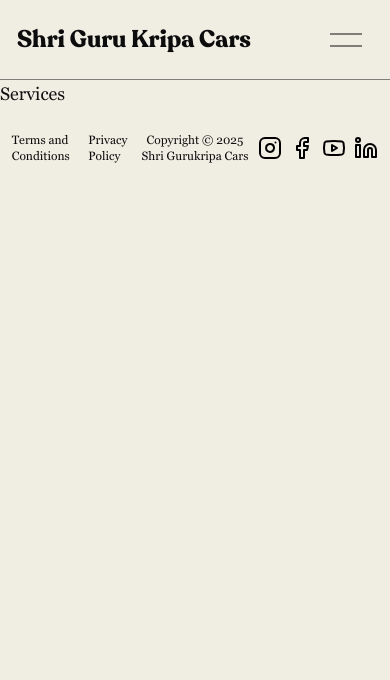
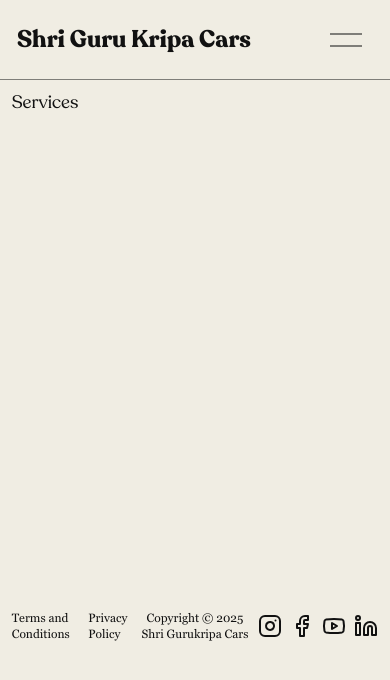
Before and after one commit to anshulbhrdwaj/shrigurukripacars, a React (Vite) app: page /services in a window 390 px wide. Shown: the top 680 px of the page. Built offline with nearby package versions, Linux system fonts and the light colour scheme.

Commit message:
Pages Setup

```diff
--- a/src/pages/AboutUs.tsx
+++ b/src/pages/AboutUs.tsx
@@ -6,7 +6,7 @@ import { Link } from "react-router";
 
 const AboutUs = () => {
 	return (
-		<section className={cn(section, "gap-4 sm:gap-4 xl:gap-4 py-[3vw]")}>
+		<section className={cn(section, "gap-4 sm:gap-4 xl:gap-4 py-[2.1dvw] h-[83%]")}>
 			<div className=" w-[95vw] h-full relative rounded-[2rem] md:rounded-[4rem] grainy bg-foreground p-1 gap-8 lg:gap-8 xl:p-2 flex flex-col justify-between">
 				<div className="bg-background rounded-[2rem] md:rounded-[4rem] min-h-[50vh] sm:h-full w-full "></div>
 
--- a/src/pages/Collection.tsx
+++ b/src/pages/Collection.tsx
@@ -13,7 +13,7 @@ const Collection = () => {
 		<section
 			className={cn(
 				section,
-				"h-[85%] sm:flex-row py-[2.6dvh] gap-10 sm:gap-8 xl:gap-12 relative sm:pt-12"
+				"h-[83%] sm:flex-row py-[2.1dvh] gap-10 sm:gap-8 xl:gap-12 relative sm:pt-12"
 			)}
 		>
 			<FiltersSidebar cars={cars} />
--- a/src/pages/ContactUs.tsx
+++ b/src/pages/ContactUs.tsx
@@ -1,5 +1,14 @@
+import { section } from "@/lib/classes";
+import { cn } from "@/lib/utils";
+
 const ContactUs = () => {
-	return <div>ContactUs</div>;
+	return (
+		<section
+			className={cn(section, "gap-4 sm:gap-4 xl:gap-4 py-[2.1dvw] h-[83%]")}
+		>
+			<h1>Contact Us</h1>
+		</section>
+	);
 };
 
 export default ContactUs;
--- a/src/pages/Services.tsx
+++ b/src/pages/Services.tsx
@@ -1,7 +1,14 @@
+import { section } from "@/lib/classes";
+import { cn } from "@/lib/utils";
+
 const Services = () => {
-  return (
-    <div>Services</div>
-  )
-}
+	return (
+		<section
+			className={cn(section, "gap-4 sm:gap-4 xl:gap-4 py-[2.1dvw] h-[83%]")}
+		>
+      <h1>Services</h1>
+    </section>
+	);
+};
 
-export default Services
+export default Services;
```
